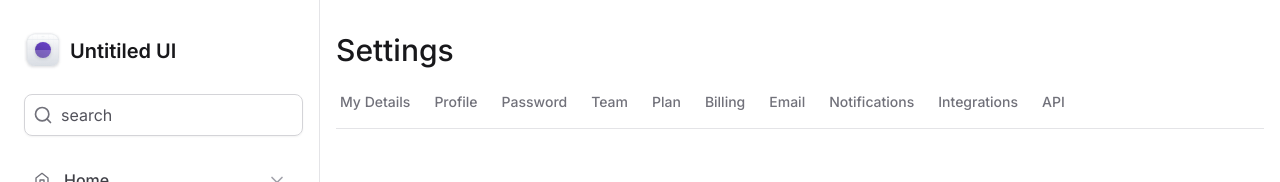
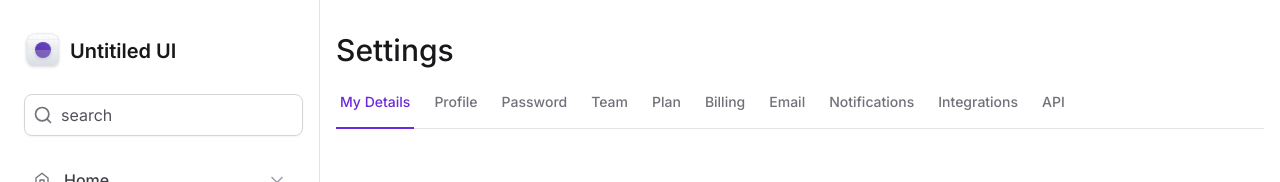
Before and after one commit to AllyssonR/tailwind-next, a Next.js app: page / in a window 1280 px wide. Shown: the top 182 px of the page. Built offline with nearby package versions, Linux system fonts and the light colour scheme.

Commit message:
animate tab item

```diff
--- a/package.json
+++ b/package.json
@@ -10,6 +10,7 @@
   },
   "dependencies": {
     "@radix-ui/react-tabs": "^1.0.4",
+    "framer-motion": "^10.16.4",
     "lucide-react": "^0.290.0",
     "next": "14.0.0",
     "react": "^18",
--- a/src/components/SettingsTabs/index.tsx
+++ b/src/components/SettingsTabs/index.tsx
@@ -1,21 +1,73 @@
 'use client'
 import * as Tabs from '@radix-ui/react-tabs'
 import { TabItem } from './tabitem'
+import { useState } from 'react'
 
 export function SettingsTabs() {
+  const [currentTab, setCurrentTab] = useState('tab1')
   return (
-    <Tabs.Root>
+    <Tabs.Root value={currentTab} onValueChange={setCurrentTab}>
       <Tabs.List className="mt-6 flex w-full items-center gap-4 border-b border-zinc-200">
-        <TabItem key={'tab1'} title="My Details" isSelected value="tab1" />
-        <TabItem key={'tab2'} title="Profile" value="tab2" />
-        <TabItem key={'tab3'} title="Password" value="tab3" />
-        <TabItem key={'tab4'} title="Team" value="tab4" />
-        <TabItem key={'tab5'} title="Plan" value="tab5" />
-        <TabItem key={'tab6'} title="Billing" value="tab6" />
-        <TabItem key={'tab7'} title="Email" value="tab7" />
-        <TabItem key={'tab8'} title="Notifications" value="tab8" />
-        <TabItem key={'tab9'} title="Integrations" value="tab9" />
-        <TabItem key={'tab10'} title="API" value="tab10" />
+        <TabItem
+          key={'tab1'}
+          title="My Details"
+          value="tab1"
+          isSelected={currentTab === 'tab1'}
+        />
+        <TabItem
+          key={'tab2'}
+          title="Profile"
+          value="tab2"
+          isSelected={currentTab === 'tab2'}
+        />
+        <TabItem
+          key={'tab3'}
+          title="Password"
+          value="tab3"
+          isSelected={currentTab === 'tab3'}
+        />
+        <TabItem
+          key={'tab4'}
+          title="Team"
+          value="tab4"
+          isSelected={currentTab === 'tab4'}
+        />
+        <TabItem
+          key={'tab5'}
+          title="Plan"
+          value="tab5"
+          isSelected={currentTab === 'tab5'}
+        />
+        <TabItem
+          key={'tab6'}
+          title="Billing"
+          value="tab6"
+          isSelected={currentTab === 'tab6'}
+        />
+        <TabItem
+          key={'tab7'}
+          title="Email"
+          value="tab7"
+          isSelected={currentTab === 'tab7'}
+        />
+        <TabItem
+          key={'tab8'}
+          title="Notifications"
+          value="tab8"
+          isSelected={currentTab === 'tab8'}
+        />
+        <TabItem
+          key={'tab9'}
+          title="Integrations"
+          value="tab9"
+          isSelected={currentTab === 'tab9'}
+        />
+        <TabItem
+          key={'tab10'}
+          title="API"
+          value="tab10"
+          isSelected={currentTab === 'tab10'}
+        />
       </Tabs.List>
     </Tabs.Root>
   )
--- a/src/components/SettingsTabs/tabitem.tsx
+++ b/src/components/SettingsTabs/tabitem.tsx
@@ -1,5 +1,6 @@
 'use client'
 import * as Tabs from '@radix-ui/react-tabs'
+import { motion } from 'framer-motion'
 export interface TabItemProps {
   value: string
   title: string
@@ -9,11 +10,14 @@ export function TabItem({ value, title, isSelected = false }: TabItemProps) {
   return (
     <Tabs.Trigger
       value={value}
-      className="relative px-1 pb-4 text-sm font-medium text-zinc-500 hover:text-violet-700"
+      className="relative px-1 pb-4 text-sm font-medium text-zinc-500 hover:text-violet-700 data-[state=active]:text-violet-700"
     >
       <span>{title}</span>
       {isSelected && (
-        <div className="absolute inset-x-0 -bottom-px h-0.5 border-violet-700" />
+        <motion.div
+          layoutId="activeTab"
+          className="absolute inset-x-0 -bottom-px h-0.5 bg-violet-700"
+        />
       )}
     </Tabs.Trigger>
   )
```
Also changed, not shown: 1 other file (tests, documents, lock files or other folders).
